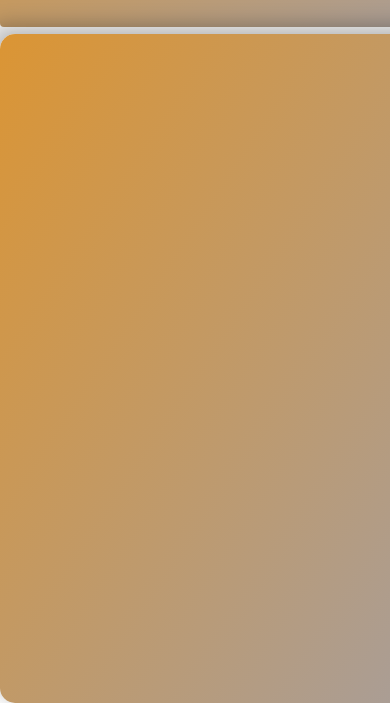
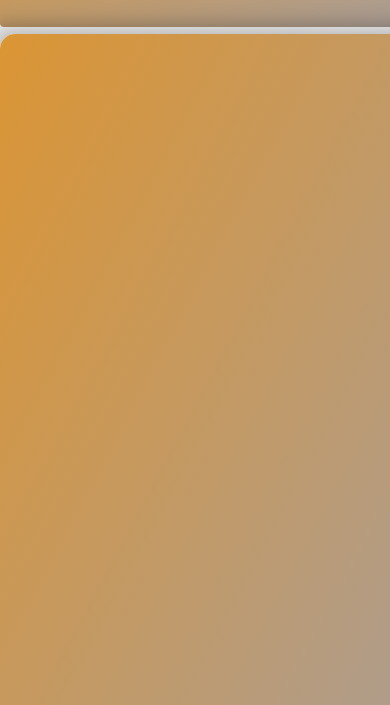
Before and after one commit to alissonooliveiraofc/pets-api, a website with bundled scripts: page index.html in a window 390 px wide. Shown: the part 141-846 px from the top of the page. Built offline with nearby package versions, Linux system fonts and the light colour scheme; some packages are replaced by stand-ins of ours.

Commit message:
Adiciona responsividade

```diff
--- a/src/style.css
+++ b/src/style.css
@@ -79,3 +79,22 @@ span {
 button {
   width: 100%;
 }
+
+@media screen and (max-width: 320px) {
+  main {
+    min-height: 100%;
+  }
+}
+
+@media screen and (max-width: 390px) {
+  main {
+    min-height: 100%;
+  }
+
+}
+
+@media screen and (max-width: 1280px) {
+  main {
+    width: 100%;
+  }
+}
```
